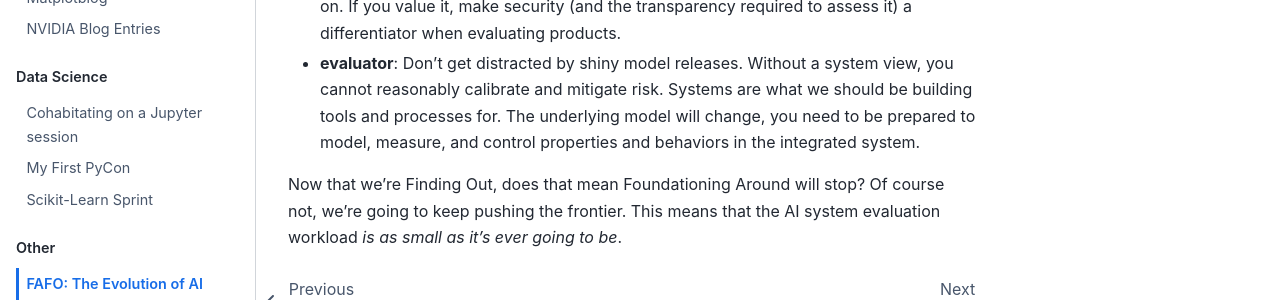
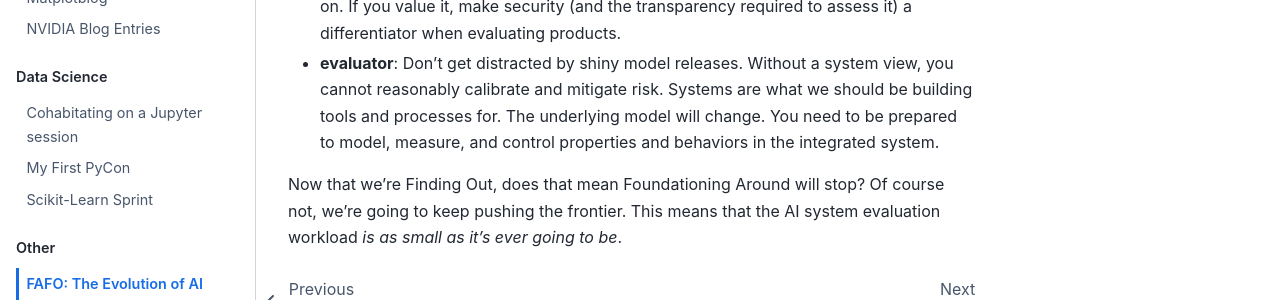
Before and after one commit to JosephTLucas/blog, a Jupyter Book: the page built from content/fafo.md, in a window 1280 px wide and 900 px high, scrolled down 1497 px. Shown: the part 466-766 px from the top of the window. Built offline with Jupyter Book 1.0.4 settings and Sphinx 7.4.7 and the Sphinx Book theme 1.1.4, drawn with Linux system fonts in a browser that asks for light colours.

Commit message:
fix punctuation

```diff
--- a/content/fafo.md
+++ b/content/fafo.md
@@ -21,6 +21,6 @@ What does this mean for you as a:
 - **foundation model builder**: rock on. We’ve learned that we can’t simultaneously ask your model to be all of the components of a capable and safe system. Your model should benefit from system engineering and evaluation that can help provide guardrails and controls to appropriately shape the system behavior.
 - **system builder**: threat model early. You may be breaking longstanding, hard-won security controls. AI is a new software component that has a new and different attack surface.
 - **consumer**: caveat emptor. Most “AI Red Teams” focus on content safety, not traditional information security. Many table stakes security assumptions can’t be relied on. If you value it, make security (and the transparency required to assess it) a differentiator when evaluating products.
-- **evaluator**: Don’t get distracted by shiny model releases. Without a system view, you cannot reasonably calibrate and mitigate risk. Systems are what we should be building tools and processes for. The underlying model will change, you need to be prepared to model, measure, and control properties and behaviors in the integrated system.
+- **evaluator**: Don’t get distracted by shiny model releases. Without a system view, you cannot reasonably calibrate and mitigate risk. Systems are what we should be building tools and processes for. The underlying model will change. You need to be prepared to model, measure, and control properties and behaviors in the integrated system.
 
 Now that we’re Finding Out, does that mean Foundationing Around will stop? Of course not, we’re going to keep pushing the frontier. This means that the AI system evaluation workload _is as small as it’s ever going to be_.
```
